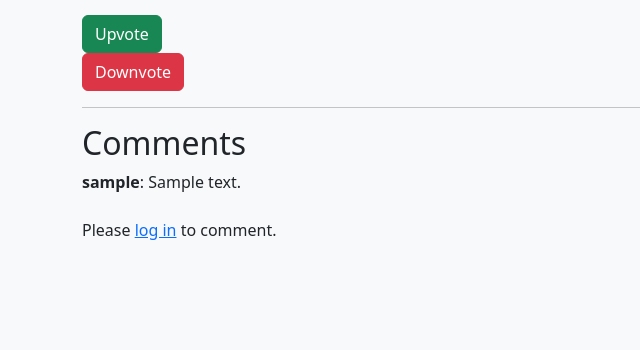
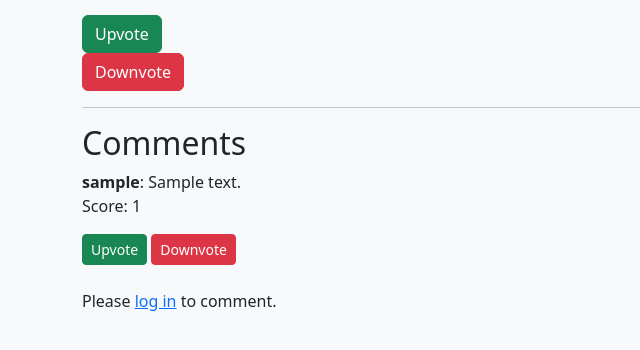
Before and after one commit to bvedant/flaskddit, a Flask app: page /post/1 in a window 1280 px wide. Shown: the part 201-551 px from the top of the page, without its empty margins (0-640 px from the left). Run offline with Flask 3, Linux system fonts and the light colour scheme; tables that the repository leaves empty hold one stand-in row (values such as "Sample post").

Commit message:
adding comment voting

```diff
--- a/app/database.py
+++ b/app/database.py
@@ -55,3 +55,14 @@ def get_vote_count(post_id):
     upvotes = db.execute('SELECT COUNT(*) FROM votes WHERE post_id = ? AND vote = 1', (post_id,)).fetchone()[0]
     downvotes = db.execute('SELECT COUNT(*) FROM votes WHERE post_id = ? AND vote = -1', (post_id,)).fetchone()[0]
     return upvotes - downvotes
+
+def add_comment_vote(comment_id, user_id, vote):
+    db = get_db()
+    db.execute('INSERT OR REPLACE INTO comment_votes (comment_id, user_id, vote) VALUES (?, ?, ?)', (comment_id, user_id, vote))
+    db.commit()
+
+def get_comment_vote_count(comment_id):
+    db = get_db()
+    upvotes = db.execute('SELECT COUNT(*) FROM comment_votes WHERE comment_id = ? AND vote = 1', (comment_id,)).fetchone()[0]
+    downvotes = db.execute('SELECT COUNT(*) FROM comment_votes WHERE comment_id = ? AND vote = -1', (comment_id,)).fetchone()[0]
+    return upvotes - downvotes
--- a/app/routes.py
+++ b/app/routes.py
@@ -1,5 +1,5 @@
 from flask import Blueprint, render_template, redirect, url_for, flash, request, session
-from .database import get_db, add_user, validate_user, add_post, get_posts, add_vote, get_vote_count
+from .database import get_db, add_user, validate_user, add_post, get_posts, add_vote, get_vote_count, add_comment_vote, get_comment_vote_count
 
 main = Blueprint('main', __name__)
 
@@ -69,7 +69,13 @@ def new_post():
 def view_post(post_id):
     db = get_db()
     post = db.execute('SELECT * FROM posts WHERE id = ?', (post_id,)).fetchone()
-    comments = db.execute('SELECT comments.content, users.username FROM comments JOIN users ON comments.user_id = users.id WHERE comments.post_id = ?', (post_id,)).fetchall()
+    comments = db.execute('''
+        SELECT comments.id, comments.content, users.username
+        FROM comments
+        JOIN users ON comments.user_id = users.id
+        WHERE comments.post_id = ?
+    ''', (post_id,)).fetchall()
+
 
     if request.method == 'POST':
         if 'user_id' not in session:
@@ -82,7 +88,7 @@ def view_post(post_id):
         db.commit()
         return redirect(url_for('main.view_post', post_id=post_id))
 
-    return render_template('view_post.html', post=post, comments=comments, get_vote_count=get_vote_count)
+    return render_template('view_post.html', post=post, comments=comments, get_vote_count=get_vote_count, get_comment_vote_count=get_comment_vote_count)
 
 @main.route("/post/<int:post_id>/upvote", methods=["POST"])
 def upvote(post_id):
@@ -101,3 +107,21 @@ def downvote(post_id):
 
     add_vote(post_id, session['user_id'], -1)
     return redirect(url_for("main.view_post", post_id=post_id))
+
+@main.route("/comment/<int:comment_id>/upvote", methods=["POST"])
+def upvote_comment(comment_id):
+    if 'user_id' not in session:
+        flash("Please log in to vote.", "danger")
+        return redirect(url_for("main.login"))
+
+    add_comment_vote(comment_id, session['user_id'], 1)
+    return redirect(request.referrer or url_for("main.home"))
+
+@main.route("/comment/<int:comment_id>/downvote", methods=["POST"])
+def downvote_comment(comment_id):
+    if 'user_id' not in session:
+        flash("Please log in to vote.", "danger")
+        return redirect(url_for("main.login"))
+
+    add_comment_vote(comment_id, session['user_id'], -1)
+    return redirect(request.referrer or url_for("main.home"))
--- a/app/schema.sql
+++ b/app/schema.sql
@@ -31,3 +31,13 @@ CREATE TABLE IF NOT EXISTS votes (
     FOREIGN KEY (post_id) REFERENCES posts (id),
     UNIQUE (user_id, post_id) -- Prevent multiple votes by the same user on the same post
 );
+
+CREATE TABLE IF NOT EXISTS comment_votes (
+    id INTEGER PRIMARY KEY,
+    comment_id INTEGER NOT NULL,
+    user_id INTEGER NOT NULL,
+    vote INTEGER NOT NULL,  -- 1 for upvote, -1 for downvote
+    FOREIGN KEY (comment_id) REFERENCES comments (id),
+    FOREIGN KEY (user_id) REFERENCES users (id),
+    UNIQUE (comment_id, user_id)  -- Ensures one vote per user per comment
+);
--- a/app/templates/view_post.html
+++ b/app/templates/view_post.html
@@ -16,6 +16,13 @@
     {% for comment in comments %}
       <div class="mb-2">
         <strong>{{ comment['username'] }}</strong>: {{ comment['content'] }}
+        <p>Score: {{ get_comment_vote_count(comment['id']) }}</p>
+        <form method="POST" action="{{ url_for('main.upvote_comment', comment_id=comment['id']) }}" class="d-inline">
+          <button type="submit" class="btn btn-sm btn-success">Upvote</button>
+        </form>
+        <form method="POST" action="{{ url_for('main.downvote_comment', comment_id=comment['id']) }}" class="d-inline">
+          <button type="submit" class="btn btn-sm btn-danger">Downvote</button>
+        </form>
       </div>
     {% endfor %}
   </div>
```
Lines whose indentation alone changed are shown as unchanged.
